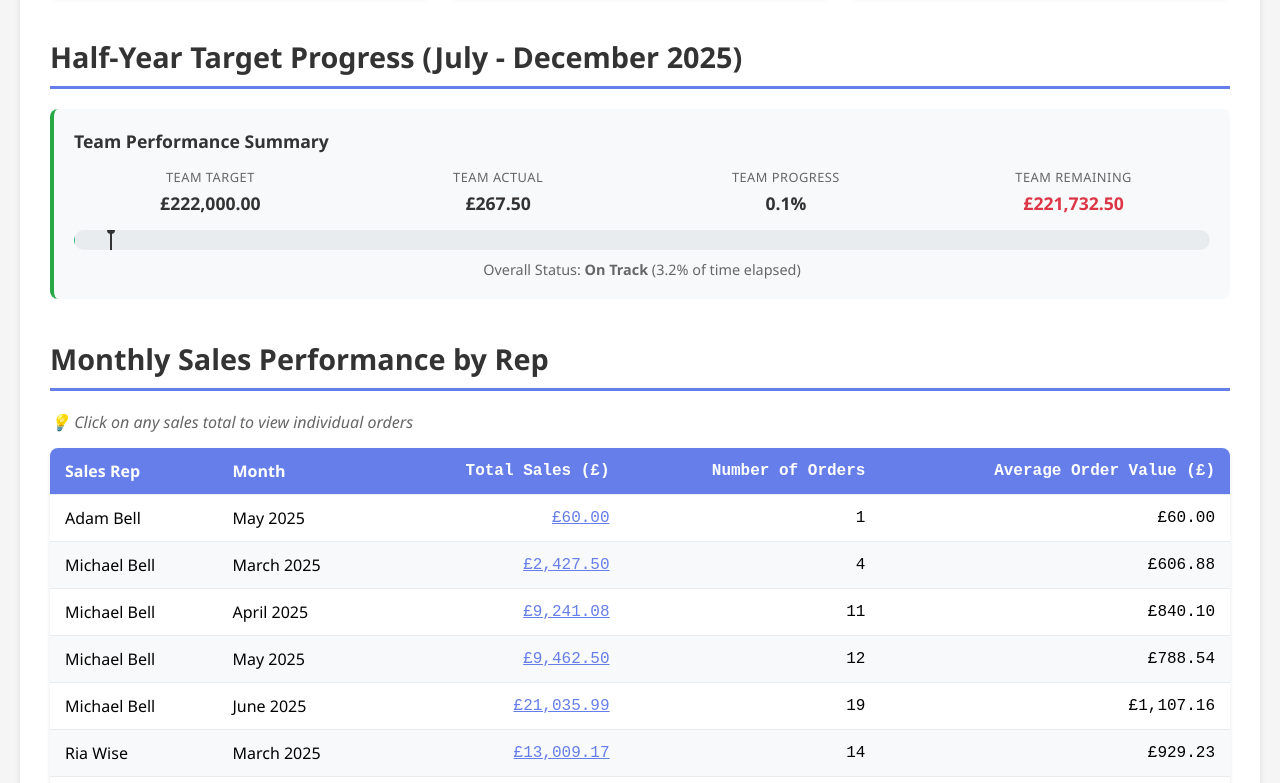
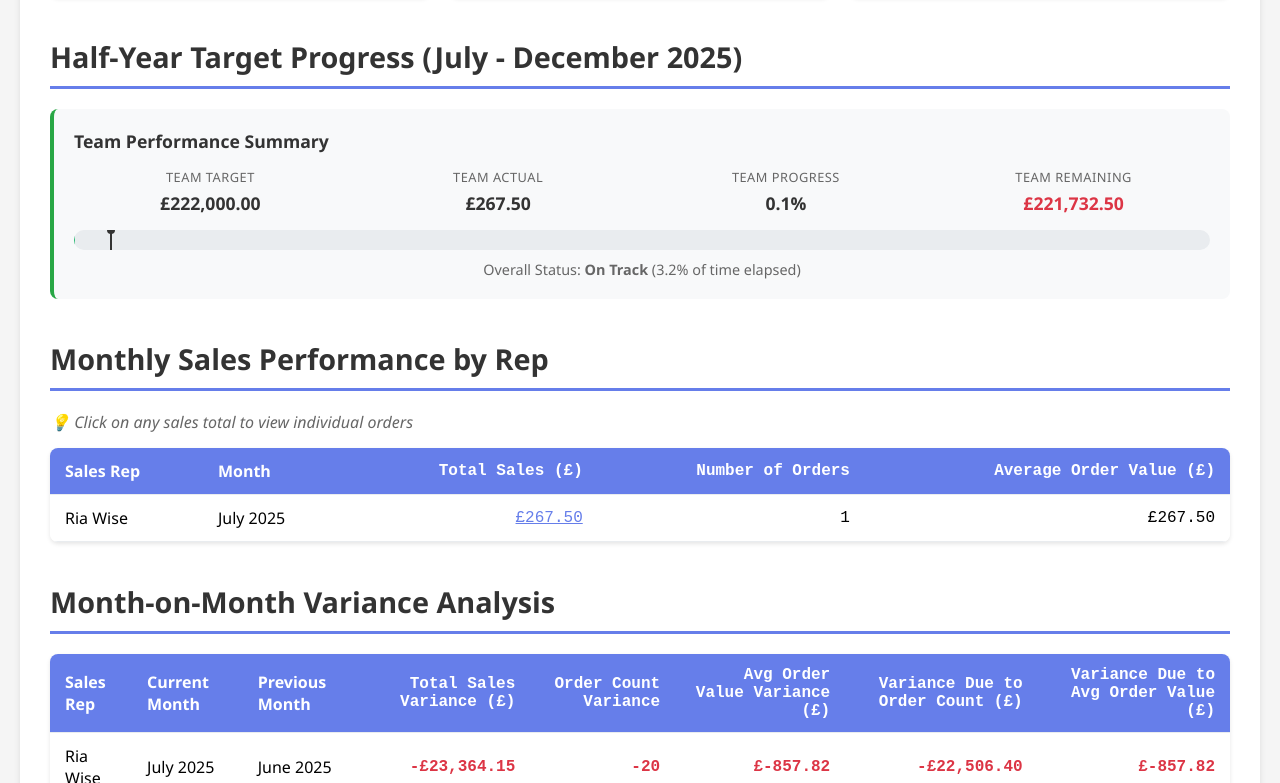
Before and after one commit to TheBlindsWarehouse/Sales_Dashboard, a plain HTML site: page index.html in a window 1280 px wide. Shown: the part 695-1478 px from the top of the page. Drawn offline with nearby package versions, Linux system fonts and the light colour scheme.

Commit message:
Update index.html

```diff
--- a/index.html
+++ b/index.html
@@ -557,6 +557,11 @@
             color: #333;
             margin: 0 0 15px 0;
             font-size: 1.1em;
+        }
+
+        /* Hidden section style */
+        .section.hidden {
+            display: none;
         }
 
         @keyframes fadeIn {
@@ -793,7 +798,7 @@
                 </div>
 
                 <!-- Half-Year Targets Progress -->
-                <div class="section">
+                <div class="section" id="targetProgressSection">
                     <h2>Half-Year Target Progress (July - December 2025)</h2>
                     <div id="targetsProgress"></div>
                 </div>
@@ -893,6 +898,16 @@
             endMonth: "2025-12"
         };
 
+        // Function to check if filtered data includes target period
+        function shouldShowTargetProgress(summaryData) {
+            const targetStartMonth = halfYearTargets.startMonth;
+            const targetEndMonth = halfYearTargets.endMonth;
+
+            return summaryData.some(item =>
+                item.month >= targetStartMonth && item.month <= targetEndMonth
+            );
+        }
+
         // Tab switching function
         function switchTab(tabName) {
             // Update tab buttons
@@ -1422,20 +1437,8 @@
             document.getElementById('dashboardResults').style.display = 'block';
 
             // Populate filter dropdowns and set defaults
+            // This will automatically apply the filters and update the display
             populateFilters(data);
-
-            // Create summary cards
-            createSummaryCards(data);
-
-            // Calculate and display target progress
-            const targetProgress = calculateTargetProgress(data.summaryData);
-            displayTargetProgress(targetProgress);
-
-            // Populate performance table
-            populatePerformanceTable(data.summaryData);
-
-            // Populate variance table
-            populateVarianceTable(data.varianceData);
         }
 
         function populateFilters(data) {
@@ -1466,8 +1469,10 @@
             // Populate month filter and set default to current month if available
             populateMonthFilter(availableMonths, defaults.currentMonthYear);
 
-            // Apply default filters
-            applyFilters();
+            // Apply default filters after a short delay to ensure DOM is updated
+            setTimeout(() => {
+                applyFilters();
+            }, 100);
         }
 
         function populateMonthFilter(months, defaultMonth = null) {
@@ -1513,8 +1518,11 @@
         }
 
         function applyFilters() {
-            const fyFilter = document.getElementById('fyFilter').value;
-            const monthFilter = document.getElementById('monthFilter').value;
+            const fyFilter = document.getElementById('fyFilter');
+            const monthFilter = document.getElementById('monthFilter');
+
+            const fyFilterValue = fyFilter ? fyFilter.value : '';
+            const monthFilterValue = monthFilter ? monthFilter.value : '';
 
             // Filter summary data
             let filteredSummaryData = dashboardData.summaryData;
@@ -1524,12 +1532,12 @@
                 filteredSummaryData = filteredSummaryData.filter(item => item.salesRep === currentTab);
             }
 
-            if (fyFilter) {
-                filteredSummaryData = filteredSummaryData.filter(item => item.financialYear === fyFilter);
-            }
-
-            if (monthFilter) {
-                filteredSummaryData = filteredSummaryData.filter(item => item.month === monthFilter);
+            if (fyFilterValue) {
+                filteredSummaryData = filteredSummaryData.filter(item => item.financialYear === fyFilterValue);
+            }
+
+            if (monthFilterValue) {
+                filteredSummaryData = filteredSummaryData.filter(item => item.month === monthFilterValue);
             }
 
             // Filter variance data
@@ -1540,31 +1548,30 @@
                 filteredVarianceData = filteredVarianceData.filter(item => item.salesRep === currentTab);
             }
 
-            if (fyFilter) {
-                // For variance data, both current and previous month should be in the same FY
+            if (fyFilterValue) {
+                // For variance data, filter by current month's FY (previous month can be in different FY)
                 filteredVarianceData = filteredVarianceData.filter(item => {
                     const currentDate = new Date(item.currentMonth + '-01');
-                    const previousDate = new Date(item.previousMonth + '-01');
-                    return isDateInFY(currentDate, fyFilter) && isDateInFY(previousDate, fyFilter);
+                    return isDateInFY(currentDate, fyFilterValue);
                 });
             }
 
-            if (monthFilter) {
+            if (monthFilterValue) {
                 // For variance data, filter by current month
-                filteredVarianceData = filteredVarianceData.filter(item => item.currentMonth === monthFilter);
+                filteredVarianceData = filteredVarianceData.filter(item => item.currentMonth === monthFilterValue);
             }
 
             // Create filtered data object
             filteredData = {
                 summaryData: filteredSummaryData,
                 varianceData: filteredVarianceData,
-                uniqueMonths: fyFilter || currentTab !== 'team' ?
+                uniqueMonths: fyFilterValue || currentTab !== 'team' ?
                     [...new Set(filteredSummaryData.map(item => item.month))].sort() :
                     dashboardData.uniqueMonths,
-                uniqueSalesReps: monthFilter || fyFilter ?
+                uniqueSalesReps: monthFilterValue || fyFilterValue ?
                     [...new Set(filteredSummaryData.map(item => item.salesRep))].sort() :
                     dashboardData.uniqueSalesReps,
-                uniqueFYs: monthFilter || currentTab !== 'team' ?
+                uniqueFYs: monthFilterValue || currentTab !== 'team' ?
                     [...new Set(filteredSummaryData.map(item => item.financialYear))].sort() :
                     dashboardData.uniqueFYs
             };
@@ -1615,9 +1622,18 @@
             // Update summary cards
             createSummaryCards(filteredData);
 
-            // Calculate and display target progress with filtered data
-            const targetProgress = calculateTargetProgress(filteredData.summaryData);
-            displayTargetProgress(targetProgress);
+            // Check if we should show target progress based on filtered data
+            const showTargets = shouldShowTargetProgress(filteredData.summaryData);
+            const targetSection = document.getElementById('targetProgressSection');
+
+            if (showTargets) {
+                targetSection.classList.remove('hidden');
+                // Calculate and display target progress with filtered data
+                const targetProgress = calculateTargetProgress(filteredData.summaryData);
+                displayTargetProgress(targetProgress);
+            } else {
+                targetSection.classList.add('hidden');
+            }
 
             // Update tables
             populatePerformanceTable(filteredData.summaryData);
```
